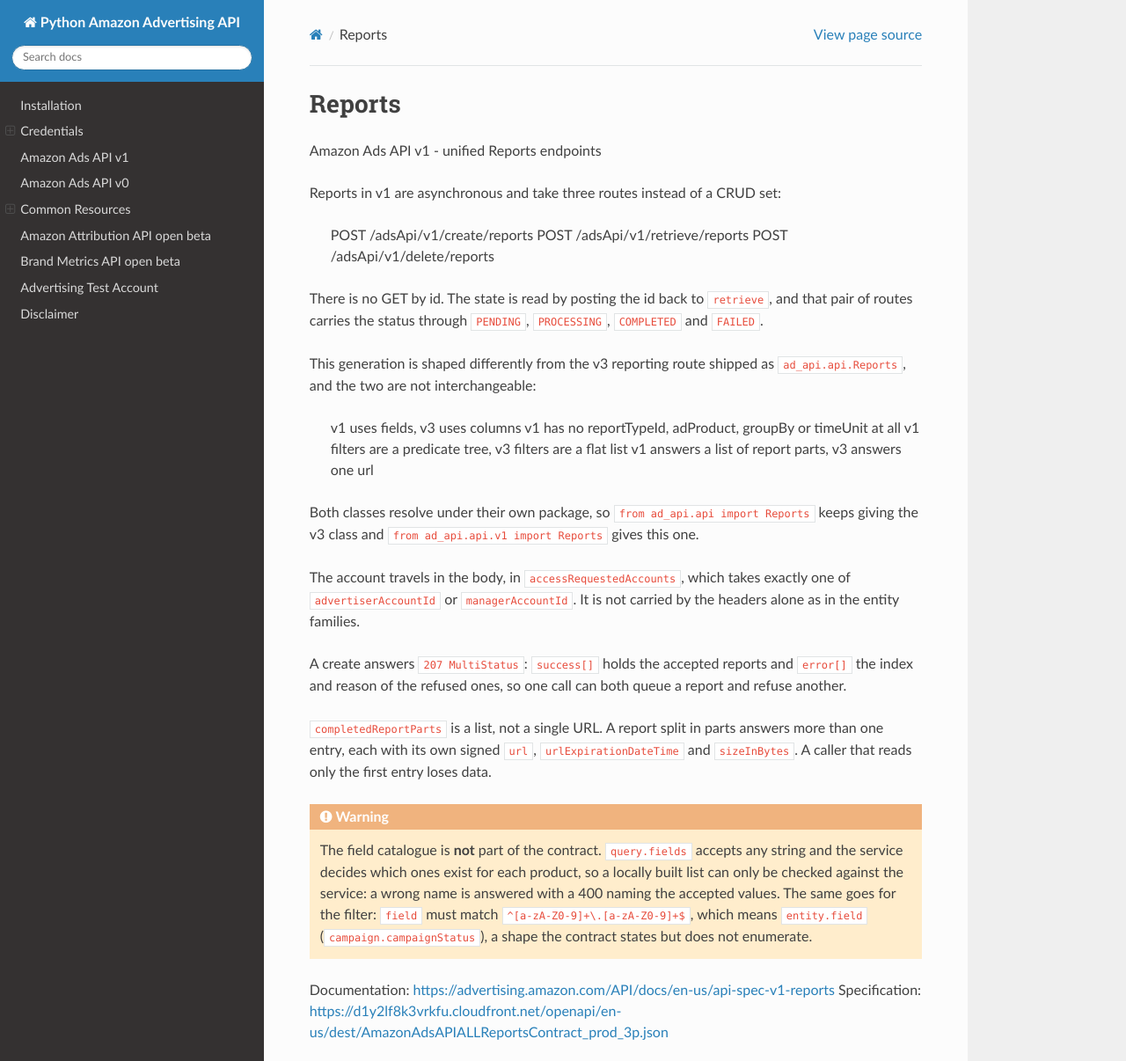
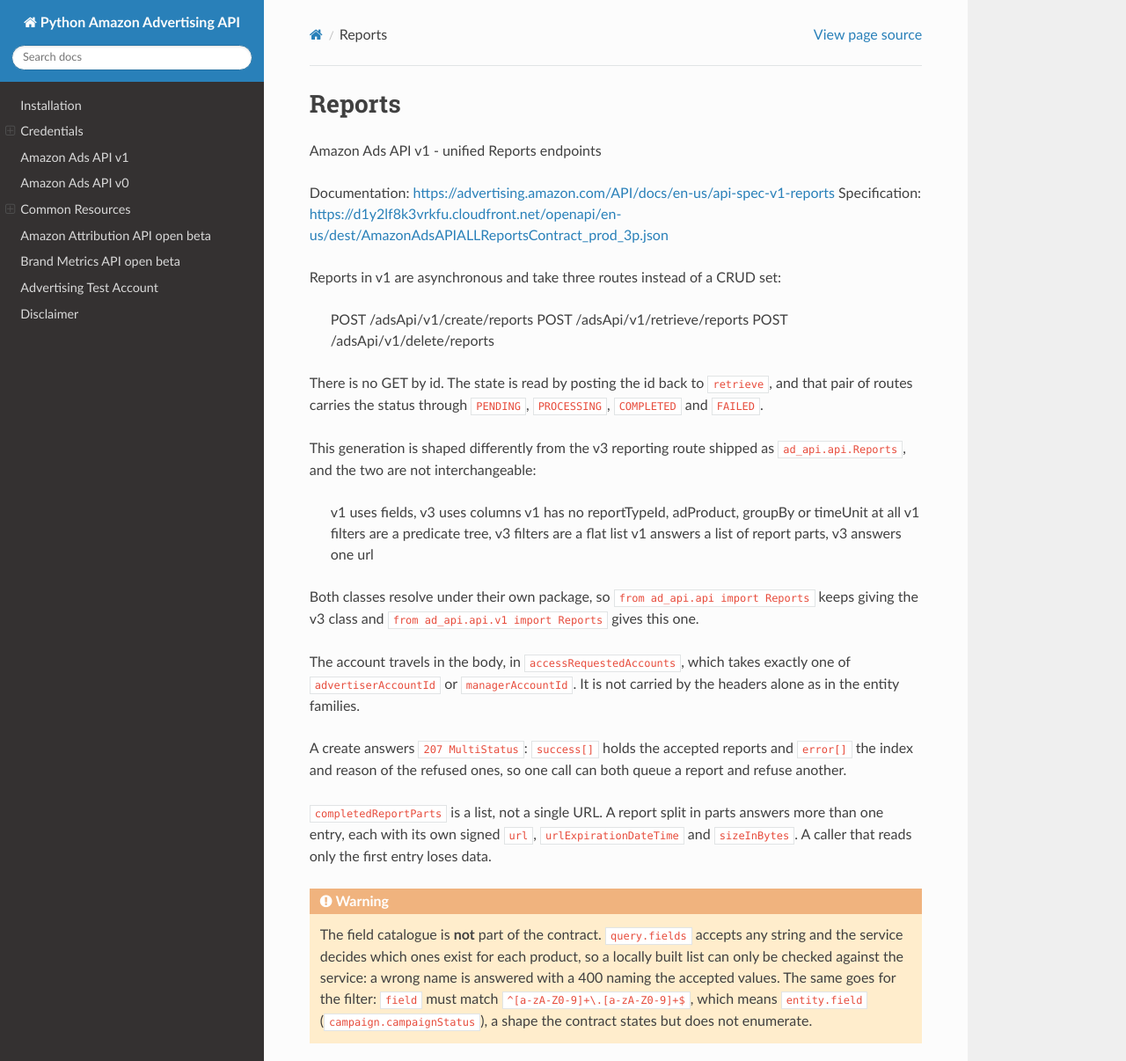
Before and after one commit to denisneuf/python-amazon-ad-api, a Sphinx documentation site: the page built from docs/v1/reports.rst, in a window 1280 px wide and 1400 px high, cut to the strip 0-1206 px from the top of the window. Shown: the whole strip at 88% size. Built offline with Sphinx 7.4.7 and the Read the Docs theme 3.1.0, drawn with Linux system fonts in a browser that asks for light colours; part of the change alters nothing that is shown.

```diff
--- a/docs/v1/reports.rst
+++ b/docs/v1/reports.rst
@@ -2,6 +2,9 @@ Reports
 =======
 
 Amazon Ads API v1 - unified Reports endpoints
+
+Documentation: https://advertising.amazon.com/API/docs/en-us/api-spec-v1-reports
+Specification: https://d1y2lf8k3vrkfu.cloudfront.net/openapi/en-us/dest/AmazonAdsAPIALLReportsContract_prod_3p.json
 
 Reports in v1 are asynchronous and take three routes instead of a CRUD set:
 
@@ -48,8 +51,5 @@ first entry loses data.
     which means ``entity.field`` (``campaign.campaignStatus``), a shape the
     contract states but does not enumerate.
 
-Documentation: https://advertising.amazon.com/API/docs/en-us/api-spec-v1-reports
-Specification: https://d1y2lf8k3vrkfu.cloudfront.net/openapi/en-us/dest/AmazonAdsAPIALLReportsContract_prod_3p.json
-
 .. autoclass:: ad_api.api.v1.Reports
     :members:
```
